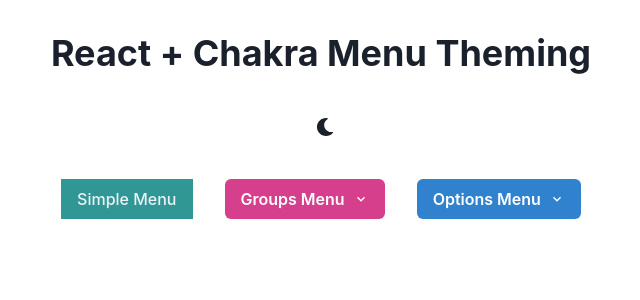
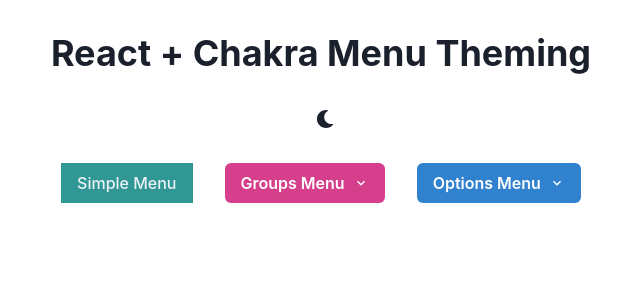
Before and after one commit to hwarnke21/explore-react-chakra-component-theming, a React (Create React App) app: page / in a window 1280 px wide. Shown: the top 300 px of the page, without its empty margins (319-959 px from the left). Built offline with nearby package versions, Linux system fonts and the light colour scheme.

Commit message:
feat(ColorModeSwitcher): change to xs round shape

```diff
--- a/src/ColorModeSwitcher.js
+++ b/src/ColorModeSwitcher.js
@@ -9,7 +9,8 @@
 
   return (
     <IconButton
-      size="md"
+      size="xs"
+      rounded="full"
       fontSize="lg"
       aria-label={`Switch to ${text} mode`}
       variant="ghost"
```
